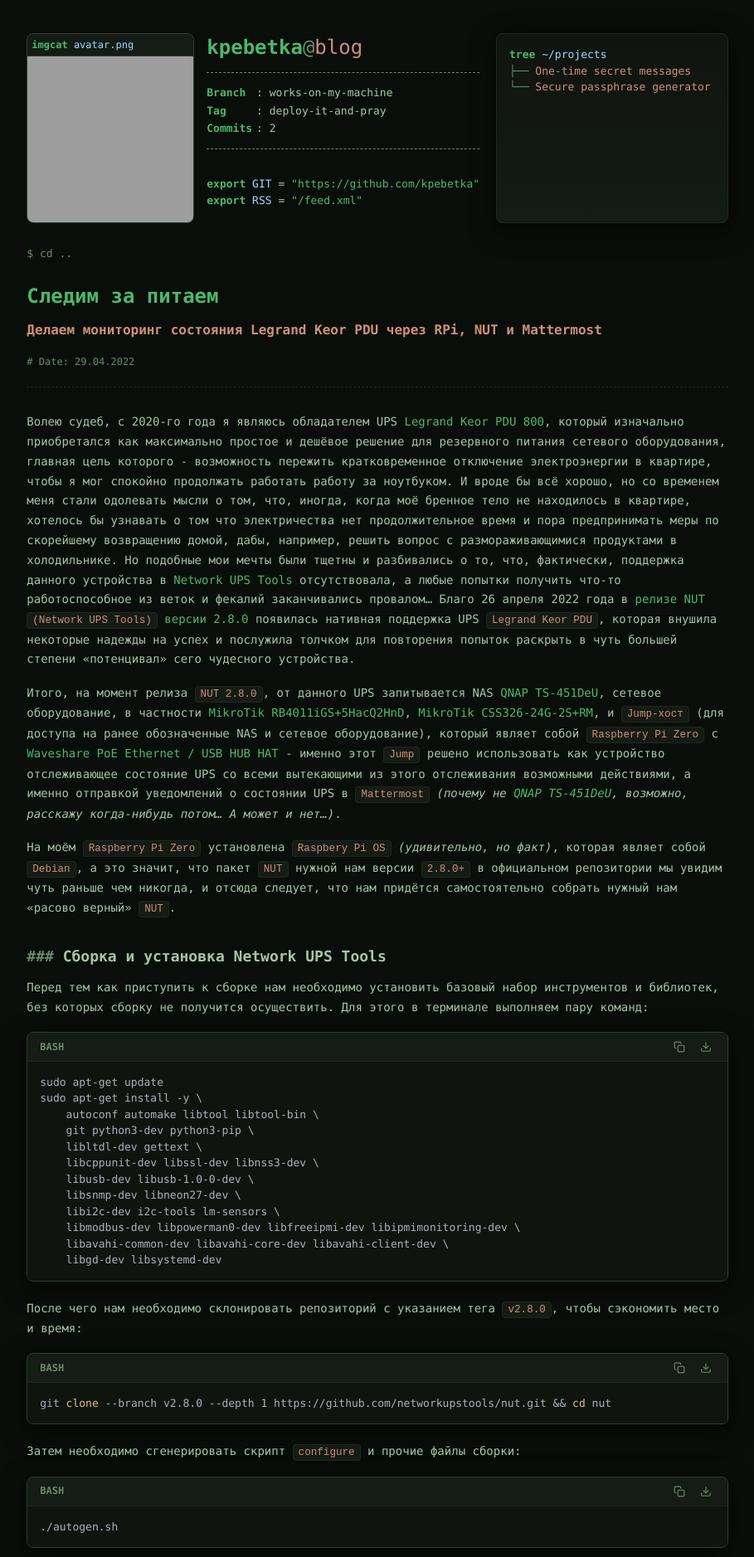
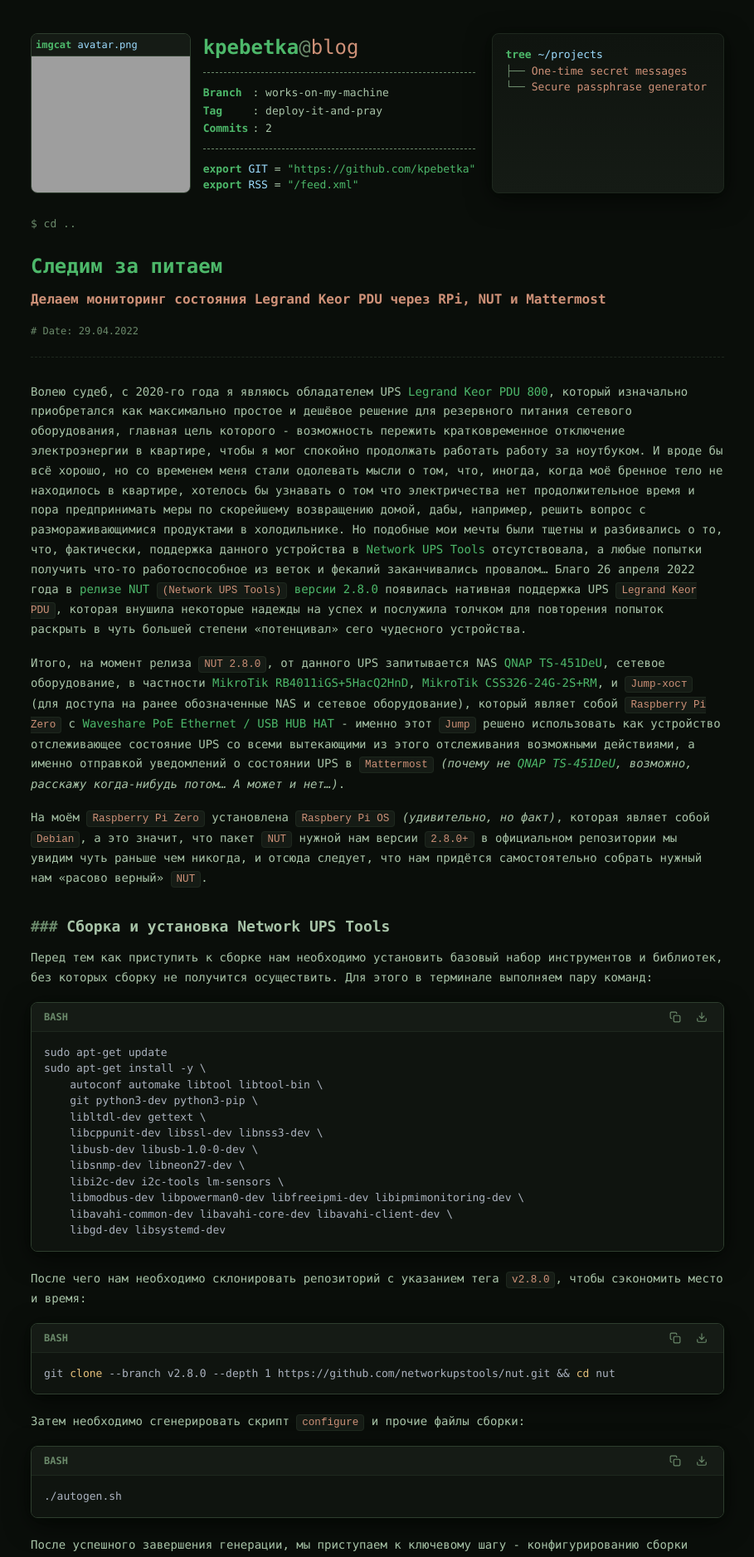
Before and after one commit to KPEBETKA/kpebetka.github.io, a Jekyll site: the page built from _posts/2022-04-29-post.md, in a window 1280 px wide. Shown: the top 1877 px of the page at 83% size, without its empty margins (185-1094 px from the left). Built offline with Jekyll 4.4.1, drawn with Linux system fonts in a browser that asks for light colours; nearby versions of some CDN libraries; grey boxes are pictures that could not be loaded.

Commit message:
Update style.css

```diff
--- a/assets/css/style.css
+++ b/assets/css/style.css
@@ -416,6 +416,7 @@
     .neofetch-container {
         align-items: stretch;
         grid-template-rows: min-content min-content;
+        grid-template-columns: max-content minmax(0, 1fr);
     }
 
     .links-block {
@@ -424,17 +425,23 @@
 
     .neofetch-container .avatar-container {
         height: 100%;
-        width: max-content;
-        display: grid;
-        grid-template-rows: auto 1fr;
+        width: auto;
+        aspect-ratio: 1 / 1;
+        contain: size;
+        display: flex;
+        flex-direction: column;
+    }
+
+    .neofetch-container .avatar-header {
+        flex-shrink: 0;
     }
 
     .neofetch-container .avatar-container img {
+        flex: 1;
+        width: 100%;
         height: 100%;
-        width: auto;
-        aspect-ratio: 1 / 1;
+        min-height: 0;
         object-fit: cover;
-        max-width: none;
     }
 }
 
```
